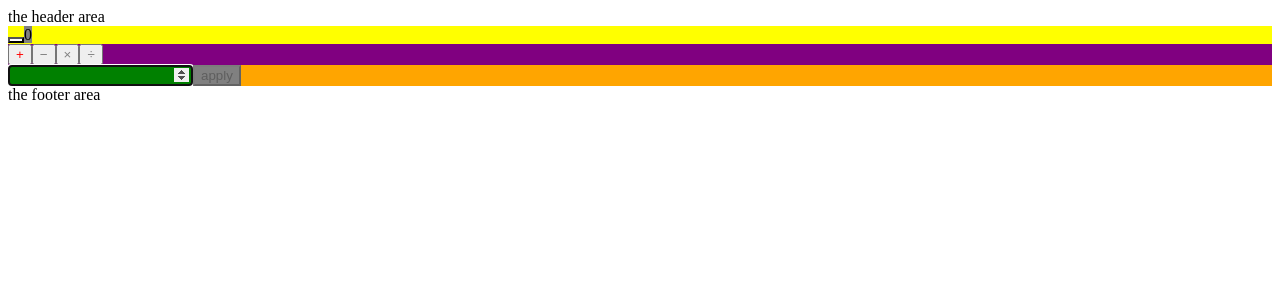
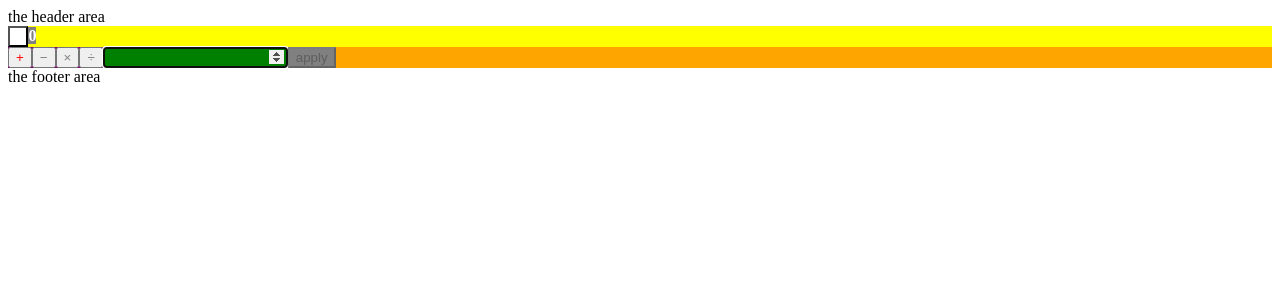
Before and after one commit to j2kenton/React-Super-Calculator, a React (Create React App) app in the folder react/: page / in a window 1280 px wide. Shown: the top 300 px of the page. Built offline with nearby package versions, Linux system fonts and the light colour scheme.

Commit message:
more small fixes

```diff
--- a/react/src/components/operator-controls.js
+++ b/react/src/components/operator-controls.js
@@ -6,6 +6,7 @@ import { setOperator as setOperatorAction } from 'common-actions';
 
 const OperatorsWrapper = styled.div`
   background-color: purple;
+  float: left;
 `;
 
 const StyledButton = styled.button`
--- a/react/src/sections/body/index.js
+++ b/react/src/sections/body/index.js
@@ -3,7 +3,6 @@ import styled from 'styled-components';
 import { restoreLastFocus } from 'utils/tools';
 import OutputSection from './output-section';
 import InputSection from './input-section';
-import InputControls from './input-controls';
 
 const StyledSection = styled.section`
   background-color: pink;
@@ -16,13 +15,9 @@ export const Body = () => {
     setLastBlured(e.target.id);
   };
 
-  const onButtonBlur = () => {
-    setLastBlured(null);
-  };
-
   return (
     <StyledSection>
-      <OutputSection />
+      <OutputSection onButtonClick={() => restoreLastFocus(lastBlured)} />
       <InputSection onBlur={onBlur} onButtonClick={() => restoreLastFocus(lastBlured)} />
     </StyledSection>
   );
--- a/react/src/sections/body/input-controls.js
+++ /dev/null
@@ -1,19 +0,0 @@
-import PropTypes from 'prop-types';
-import styled from 'styled-components';
-import OperatorControls from '../../components/operator-controls';
-
-const InputWrapper = styled.div`
-  background-color: orange;
-`;
-
-export const InputControls = ({ onButtonClick }) => (
-  <InputWrapper>
-    <OperatorControls onButtonClick={onButtonClick} />
-  </InputWrapper>
-);
-
-InputControls.propTypes = {
-  onButtonClick: PropTypes.func
-};
-
-export default InputControls;
--- a/react/src/sections/body/output-section.js
+++ b/react/src/sections/body/output-section.js
@@ -17,20 +17,36 @@ const SignButton = styled.button`
 
 const NumberArea = styled.span`
   background-color: grey;
+  color: white;
+  font-weight: bold;
 `;
 
-export const OutputSection = ({ output, toggleOutputNegativity }) => (
+const SignSymbol = styled.span`
+  visibility: ${props => (props.visible ? 'visible' : 'hidden')};
+`;
+
+export const OutputSection = ({ output, toggleOutputNegativity, onButtonClick }) => {
+  const onToggleSign = e => {
+    e.preventDefault();
+    onButtonClick();
+    toggleOutputNegativity();
+  };
+  return (
     <OutputWrapper>
       <OutputArea>
-      <SignButton onClick={toggleOutputNegativity}>{output < 0 && '-'}</SignButton>
+        <SignButton onClick={e => onToggleSign(e)}>
+          <SignSymbol visible={output < 0}>-</SignSymbol>
+        </SignButton>
         <NumberArea>{Math.abs(output)}</NumberArea>
       </OutputArea>
     </OutputWrapper>
   );
+};
 
 OutputSection.propTypes = {
   output: PropTypes.number,
-  toggleOutputNegativity: PropTypes.func
+  toggleOutputNegativity: PropTypes.func,
+  onButtonClick: PropTypes.func
 };
 
 const mapStateToProps = ({ app }) => ({
```
Lines whose indentation alone changed are shown as unchanged.
